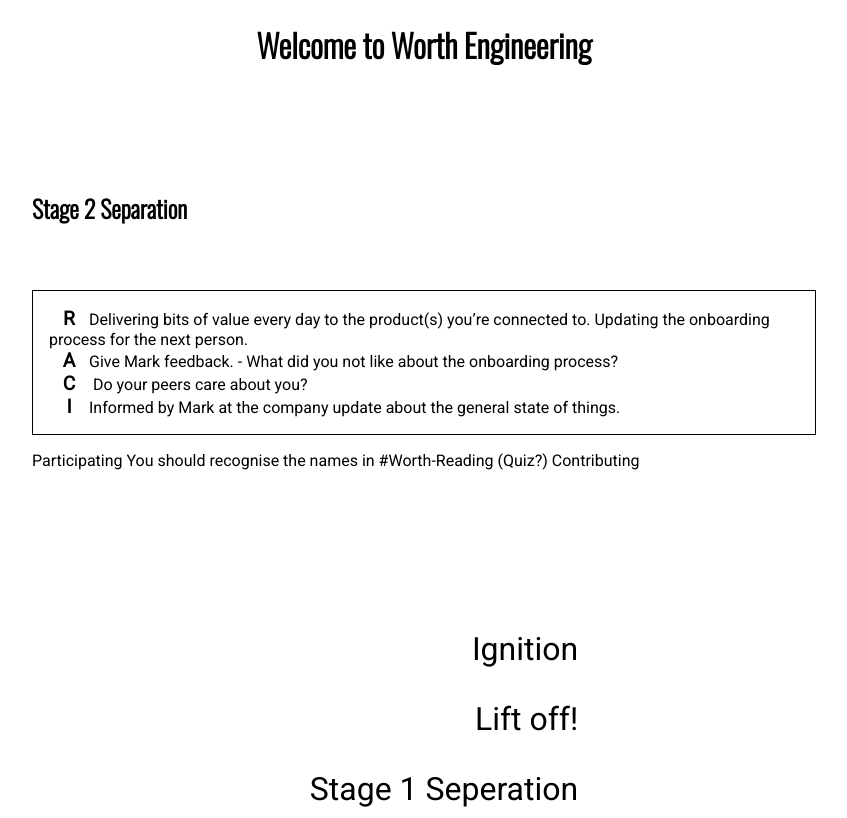
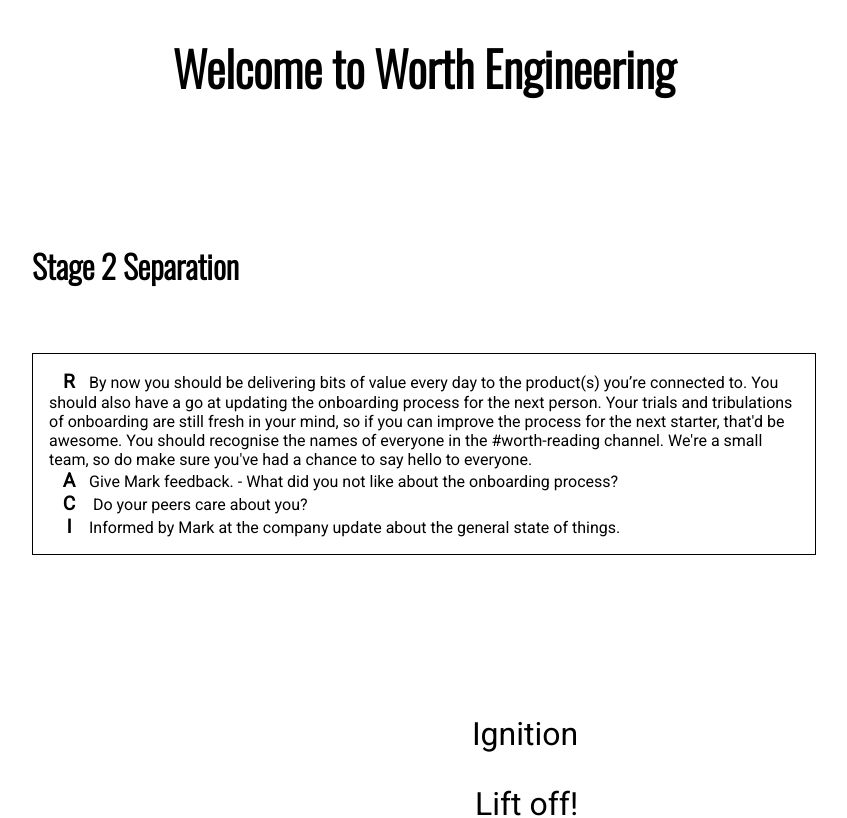
Before and after one commit to worthinternetsystems/new-starter, a Next.js app: page /launch/stage-two-seperation in a window 1280 px wide. Shown: the top 818 px of the page, without its empty margins (216-1063 px from the left). Built offline with nearby package versions, Linux system fonts and the light colour scheme.

Commit message:
Style Tweaks

```diff
--- a/pages/index.js
+++ b/pages/index.js
@@ -1,14 +1,8 @@
-import Head from 'next/head';
 import Link from 'next/link';
 
 export default function Home() {
   return (
     <div className="container">
-      <Head>
-        <title>Create Next App</title>
-        <link rel="icon" href="/favicon.ico" />
-      </Head>
-
       <main>
         <ul className="home">
           <li>
--- a/pages/launch/orbital.js
+++ b/pages/launch/orbital.js
@@ -1,8 +1,6 @@
 export default function Home() {
   return (
     <main>
-      <h1>Welcome to Engineering.</h1>
-
       <h2>🌍 Orbital</h2>
       <ul className="raci">
         <li className="responsible">Knowing what to do next.</li>
--- a/pages/launch/stage-one-seperation.js
+++ b/pages/launch/stage-one-seperation.js
@@ -5,8 +5,10 @@
         <span role="img" aria-label="separation">💦</span>
         Stage 1 Separation
       </h2>
-      Project situation People in project - in team, beyond team In squad
-      Signed up with project services - access Orientation & Logistics
+      <p>
+        You should be now engaged in your team and in flow. Sharing your ideas and
+        building products that add value. Hopefully you now most of your team by now and know who to go to when you need help.
+      </p>
       <ul className="raci">
         <li className="responsible">
           Being opinionated, challenging your team (approach etc), helping
--- a/pages/launch/stage-two-seperation.js
+++ b/pages/launch/stage-two-seperation.js
@@ -4,8 +4,13 @@
       <h2>Stage 2 Separation</h2>
       <ul className="raci">
         <li className="responsible">
-          Delivering bits of value every day to the product(s) you’re
-          connected to. Updating the onboarding process for the next person.
+          By now you should be delivering bits of value every day to the product(s) you’re
+          connected to. You should also have a go at updating the onboarding process for the next person. Your trials and tribulations of onboarding
+          are still fresh in your mind, so if you can improve
+          the process for the next starter, that'd be awesome.
+          You should recognise the names of everyone in the
+          #worth-reading channel. We're a small team, so do make sure
+          you've had a chance to say hello to everyone.
         </li>
         <li className="accountable">
           Give Mark feedback. - What did you not like about the onboarding
@@ -17,11 +22,6 @@
           things.
         </li>
       </ul>
-      <p>
-        Participating You should recognise the names in #Worth-Reading (Quiz?)
-        Contributing
-      </p>
-
     </main>
   );
 }
--- a/styles.css
+++ b/styles.css
@@ -1,5 +1,13 @@
 @import url("https://fonts.googleapis.com/css2?family=Oswald:wght@300&display=swap");
 @import url("https://fonts.googleapis.com/css2?family=Roboto&display=swap");
+
+h1 {
+  font-size: 3em;
+}
+
+h2 {
+  font-size: 2em;
+}
 
 ul.home {
   font-size: 200%;
```
